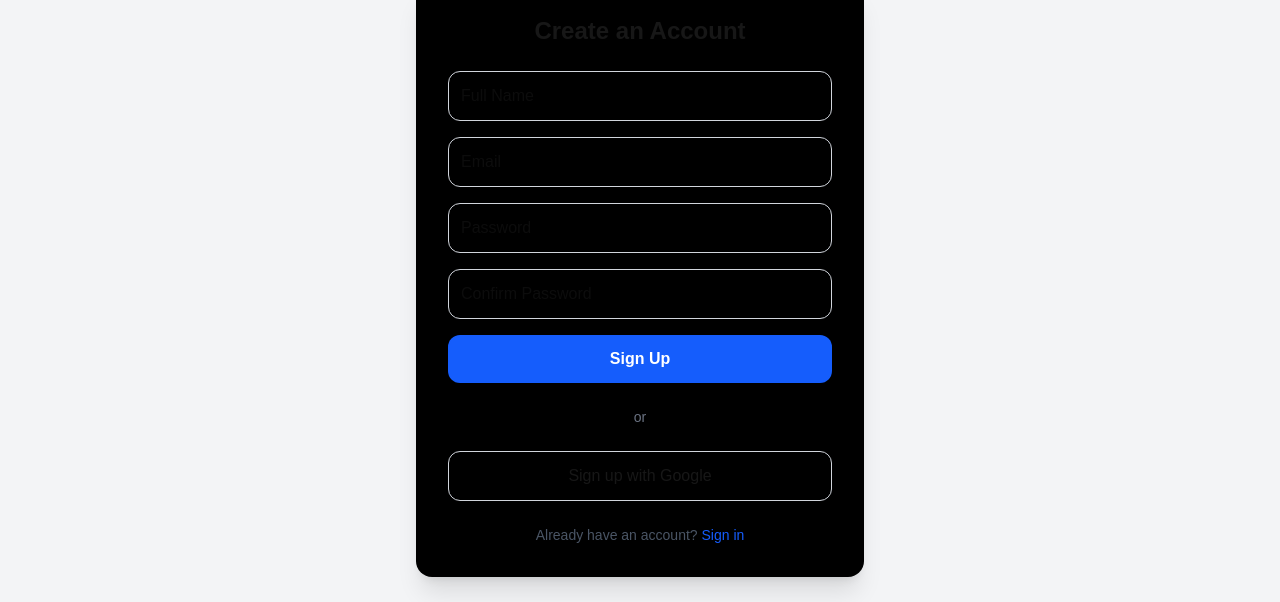
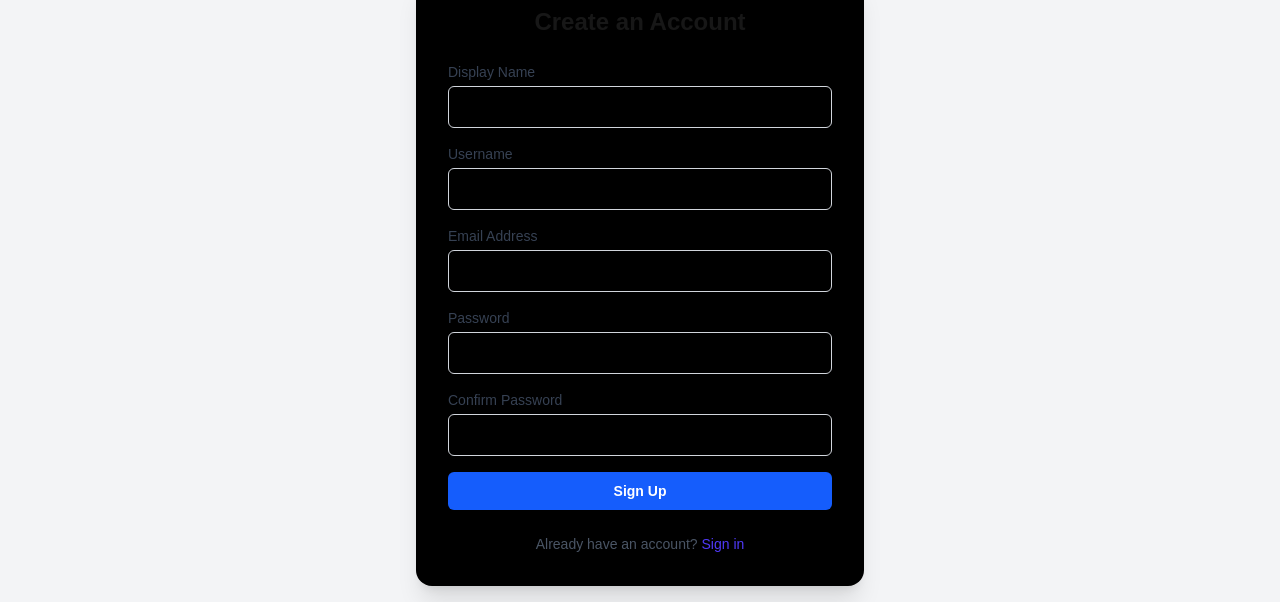
Before and after one commit to sbassong/cf-platform-frontend, a Next.js app: page /signup in a window 1280 px wide. Shown: the part 184-786 px from the top of the page. Built offline with nearby package versions, Linux system fonts and the light colour scheme; no server answers.

Commit message:
updated ui, tests, and some functionality based on decoupling changes

```diff
--- a/src/app/(auth)/signin/page.tsx
+++ b/src/app/(auth)/signin/page.tsx
@@ -1,13 +1,16 @@
 "use client";
 
 import { useState } from "react";
+import { useRouter } from "next/navigation";
 import Link from "next/link";
 import { signIn } from "next-auth/react";
 
 export default function SigninPage() {
+  const router = useRouter();
   const [email, setEmail] = useState("");
   const [password, setPassword] = useState("");
   const [error, setError] = useState("");
+  const [isLoading, setIsLoading] = useState(false);
 
   const handleGoogleLogin = async () => {
     await signIn("google", { callbackUrl: "/bridge" });
@@ -15,6 +18,7 @@ export default function SigninPage() {
 
   const handleCredentialsLogin = async (e: React.FormEvent) => {
     e.preventDefault();
+    setIsLoading(true);
     setError("");
 
     try {
@@ -32,13 +36,15 @@ export default function SigninPage() {
         throw new Error("Invalid email or password");
       }
 
-      window.location.href = '/'; // reloads app so authcontext can update session
+      window.location.href = "/";
     } catch (err: unknown) {
       if (err instanceof Error) {
         setError(err.message);
       } else {
         setError("An unexpected error occurred");
       }
+    } finally {
+      setIsLoading(false);
     }
   };
 
@@ -50,7 +56,7 @@ export default function SigninPage() {
         <div className="space-y-2">
           <button
             onClick={handleGoogleLogin}
-            className="w-full bg-red-500 text-white py-2 rounded"
+            className="w-full bg-red-500 text-white py-2 rounded px-4 hover:bg-red-700"
             data-cy="google-signin-button"
           >
             Sign in with Google
@@ -63,38 +69,66 @@ export default function SigninPage() {
           <div className="border-t w-full" />
         </div>
 
+        <h2 className="text-2xl font-bold text-center text-gray-800 mb-6">
+          Sign In to Your Account
+        </h2>
+
         <form onSubmit={handleCredentialsLogin} className="space-y-4">
           {error && <p className="text-red-500">{error}</p>}
+          <div>
+            <label
+              htmlFor="email"
+              className="block text-sm font-medium text-gray-700"
+            >
+              Email Address
+            </label>
             <input
+              id="email"
               type="email"
-            placeholder="Email"
-            required
               value={email}
               onChange={(e) => setEmail(e.target.value)}
-            className="w-full border px-4 py-2 rounded"
+              required
               data-cy="signin-email"
+              className="mt-1 block w-full px-3 py-2 border border-gray-300 rounded-md shadow-sm focus:outline-none focus:ring-indigo-500 focus:border-indigo-500"
             />
+          </div>
+
+          <div>
+            <label
+              htmlFor="password"
+              className="block text-sm font-medium text-gray-700"
+            >
+              Password
+            </label>
             <input
+              id="password"
               type="password"
-            placeholder="Password"
-            required
               value={password}
               onChange={(e) => setPassword(e.target.value)}
-            className="w-full border px-4 py-2 rounded"
+              required
               data-cy="signin-password"
+              className="mt-1 block w-full px-3 py-2 border border-gray-300 rounded-md shadow-sm focus:outline-none focus:ring-indigo-500 focus:border-indigo-500"
             />
+          </div>
+
+          <div>
             <button
               type="submit"
-            className="w-full bg-blue-600 text-white py-2 rounded"
+              disabled={isLoading}
               data-cy="signin-submit"
+              className="w-full flex justify-center py-2 px-4 border border-transparent rounded-md shadow-sm text-sm font-medium text-white bg-indigo-600 hover:bg-indigo-700 focus:outline-none focus:ring-2 focus:ring-offset-2 focus:ring-indigo-500 disabled:bg-indigo-400"
             >
-            Sign in with Email
+              {isLoading ? "Signing In..." : "Sign In"}
             </button>
+          </div>
         </form>
 
-        <p className="text-center text-sm text-gray-600">
-          Not a member yet?{" "}
-          <Link href="/signup" className="text-blue-600 font-medium">
+        <p className="mt-4 text-center text-sm text-gray-600">
+          Don&apos;t have an account?{" "}
+          <Link
+            href="/signup"
+            className="font-medium text-blue-600 hover:text-blue-500"
+          >
             Sign Up
           </Link>
         </p>
--- a/src/app/(auth)/signup/page.tsx
+++ b/src/app/(auth)/signup/page.tsx
@@ -2,15 +2,15 @@
 
 import { useState } from "react";
 import { useRouter } from "next/navigation";
-import { signIn } from "next-auth/react";
 import Link from "next/link";
 
 export default function SignUpPage() {
   const router = useRouter();
-  const [name, setName] = useState("");
   const [email, setEmail] = useState("");
   const [password, setPassword] = useState("");
   const [confirm, setConfirm] = useState("");
+  const [username, setUsername] = useState('');
+  const [displayName, setDisplayName] = useState('');
   const [isLoading, setIsLoading] = useState(false);
   const [error, setError] = useState<string | null>(null);
 
@@ -23,13 +23,20 @@ export default function SignUpPage() {
       return setError("Passwords must match.");
     }
 
+    const signupData = {
+      email,
+      password,
+      username,
+      displayName,
+    };
+
     try {
       const res = await fetch(
         `${process.env.NEXT_PUBLIC_LOCAL_BACKEND_URL}/auth/signup`,
         {
           method: "POST",
           headers: { "Content-Type": "application/json" },
-          body: JSON.stringify({ name, email, password }),
+          body: JSON.stringify(signupData),
         }
       );
 
@@ -55,74 +62,113 @@ export default function SignUpPage() {
         <form onSubmit={handleSubmit} className="space-y-4">
           {error && <p className="text-red-500 text-md text-center">{error}</p>}
 
+          {/* Display Name Field */}
+          <div>
+            <label
+              htmlFor="displayName"
+              className="block text-sm font-medium text-gray-700"
+            >
+              Display Name
+            </label>
             <input
+              id="displayName"
               type="text"
-            name="name"
-            placeholder="Full Name"
-            value={name}
-            onChange={(e) => setName(e.target.value)}
-            className="w-full border border-gray-300 rounded-xl p-3"
+              value={displayName}
+              onChange={(e) => setDisplayName(e.target.value)}
               required
-            data-cy="signup-name"
+              className="mt-1 block w-full px-3 py-2 border border-gray-300 rounded-md shadow-sm focus:outline-none focus:ring-indigo-500 focus:border-indigo-500"
+              data-cy="signup-display-name"
             />
+          </div>
 
+          {/* Username Field */}
+          <div>
+            <label
+              htmlFor="username"
+              className="block text-sm font-medium text-gray-700"
+            >
+              Username
+            </label>
             <input
+              id="username"
+              type="text"
+              value={username}
+              onChange={(e) => setUsername(e.target.value)}
+              required
+              className="mt-1 block w-full px-3 py-2 border border-gray-300 rounded-md shadow-sm focus:outline-none focus:ring-indigo-500 focus:border-indigo-500"
+              data-cy="signup-username"
+            />
+          </div>
+
+          {/* Email Field */}
+          <div>
+            <label
+              htmlFor="email"
+              className="block text-sm font-medium text-gray-700"
+            >
+              Email Address
+            </label>
+            <input
+              id="email"
               type="email"
-            name="email"
-            placeholder="Email"
               value={email}
               onChange={(e) => setEmail(e.target.value)}
-            className="w-full border border-gray-300 rounded-xl p-3"
               required
+              className="mt-1 block w-full px-3 py-2 border border-gray-300 rounded-md shadow-sm focus:outline-none focus:ring-indigo-500 focus:border-indigo-500"
               data-cy="signup-email"
             />
+          </div>
 
+          {/* Password Field */}
+          <div>
+            <label
+              htmlFor="password"
+              className="block text-sm font-medium text-gray-700"
+            >
+              Password
+            </label>
             <input
+              id="password"
               type="password"
-            name="password"
-            placeholder="Password"
               value={password}
               onChange={(e) => setPassword(e.target.value)}
-            className="w-full border border-gray-300 rounded-xl p-3"
               required
+              className="mt-1 block w-full px-3 py-2 border border-gray-300 rounded-md shadow-sm focus:outline-none focus:ring-indigo-500 focus:border-indigo-500"
               data-cy="signup-password"
             />
+          </div>
 
+          {/* Confirm Password Field */}
+          <div>
+            <label
+              htmlFor="confirm"
+              className="block text-sm font-medium text-gray-700"
+            >
+              Confirm Password
+            </label>
             <input
+              id="confirm"
               type="password"
-            name="confirm"
-            placeholder="Confirm Password"
               value={confirm}
               onChange={(e) => setConfirm(e.target.value)}
-            className="w-full border border-gray-300 rounded-xl p-3"
               required
+              className="mt-1 block w-full px-3 py-2 border border-gray-300 rounded-md shadow-sm focus:outline-none focus:ring-indigo-500 focus:border-indigo-500"
               data-cy="signup-confirm-password"
             />
+          </div>
 
           <button
             type="submit"
-            className="w-full bg-blue-600 text-white rounded-xl p-3 font-semibold hover:bg-blue-700"
+            className="w-full flex justify-center py-2 px-4 border border-transparent rounded-md shadow-sm text-sm font-medium text-white bg-blue-600 focus:outline-none focus:ring-2 focus:ring-offset-2 text-white p-3 font-semibold hover:bg-blue-700 disabled:bg-blue-400"
             data-cy="signup-submit"
           >
-            {isLoading ? "Signing Up..." : "Sign Up"}
+            {isLoading ? "Creating Account..." : "Sign Up"}
           </button>
         </form>
 
-        <div className="text-center text-sm text-gray-500">or</div>
-
-        <div className="flex flex-col gap-3">
-          <button
-            onClick={() => signIn("google")}
-            className="w-full border border-gray-300 rounded-xl p-3 hover:bg-gray-50"
-            data-cy="google-signup-button"
-          >
-            Sign up with Google
-          </button>
-        </div>
-
         <p className="text-center text-sm text-gray-600">
           Already have an account?{" "}
-          <Link href="/signin" className="text-blue-600 font-medium">
+          <Link href="/signin" className="text-indigo-600 hover:text-indigo-500 font-medium">
             Sign in
           </Link>
         </p>
--- a/src/app/components/SignOutButton.tsx
+++ b/src/app/components/SignOutButton.tsx
@@ -1,6 +1,6 @@
 "use client";
 
-import { useAuth } from "../context/AuthContext"; // Your global auth context
+import { useAuth } from "../context/AuthContext";
 
 export default function SignOutButton() {
   const { signOut } = useAuth();
--- a/src/app/context/AuthContext.tsx
+++ b/src/app/context/AuthContext.tsx
@@ -1,14 +1,14 @@
-"use client";
+'use client';
 
-import React, { createContext, useContext, useState, useEffect, ReactNode } from 'react';
+import React, {
+  createContext,
+  useContext,
+  useState,
+  useEffect,
+  ReactNode,
+} from 'react';
 import { useSession, signOut as nextAuthSignOut } from 'next-auth/react';
-
-
-interface User {
-  name: string;
-  email: string;
-  // will add any other fields that are common between your NestJS user and Google user
-}
+import type { User } from '@/types';
 
 interface AuthContextType {
   user: User | null;
@@ -27,15 +27,17 @@ export function AuthProvider({ children }: { children: ReactNode }) {
   useEffect(() => {
     const checkBackendSession = async () => {
       try {
-        const res = await fetch('/api/auth/session');
+        const res = await fetch('/api/auth/session', {
+          credentials: 'include',
+        });
         if (res.ok) {
-          const userData = await res.json();
+          const userData: User = await res.json();
           setUser(userData);
         } else {
           setUser(null);
         }
       } catch (error) {
-        console.error("No active backend session found.");
+        console.error('No active backend session found.');
         setUser(null);
       } finally {
         setIsLoading(false);
@@ -43,31 +45,32 @@ export function AuthProvider({ children }: { children: ReactNode }) {
     };
 
     if (nextAuthStatus === 'authenticated' && nextAuthSession?.user) {
-      // Priority 1: User is logged in with NextAuth
-      setUser({
-        name: nextAuthSession.user.name ?? "User",
-        email: nextAuthSession.user.email ?? "",
-      });
-      setIsLoading(false);
+      // If there's a NextAuth session, we still need to fetch the full
+      // user object from our backend to get the profile information.
+      checkBackendSession();
     } else if (nextAuthStatus !== 'loading') {
-      // Priority 2: NextAuth is done loading and there's no user,
-      // so we check for a session from backend.
+      // If NextAuth is done and there's no session, check for a credentials-based session.
       checkBackendSession();
     }
   }, [nextAuthSession, nextAuthStatus]);
 
   const signOut = async () => {
-    // sign out from the NestJS backend (since custom cookie was set)
+    // Sign out from the NestJS backend
     await fetch(`${process.env.NEXT_PUBLIC_LOCAL_BACKEND_URL}/auth/signout`, {
       method: 'POST',
       credentials: 'include',
     });
-    // and sign out from NextAuth
-    await nextAuthSignOut({ redirect: true, callbackUrl: '/signin' });
+
+    // Sign out from NextAuth.js if it was a Google session
+    if (nextAuthSession) {
+      await nextAuthSignOut({ redirect: true, callbackUrl: '/signin' });
+    }
+
     setUser(null);
+    window.location.href = '/signin';
   };
 
-  const value = { user: user, isLoading, signOut };
+  const value = { user, isLoading, signOut };
 
   return <AuthContext.Provider value={value}>{children}</AuthContext.Provider>;
 }
--- /dev/null
+++ b/src/types/index.ts
@@ -0,0 +1,33 @@
+/**
+ * Represents the public-facing profile data of a user.
+ * This aligns with the Profile schema in the NestJS backend.
+ */
+export interface Profile {
+  _id: string;
+  username: string;
+  displayName: string;
+  avatarUrl?: string;
+  bio?: string;
+  location?: string;
+  interests?: string[];
+  userId: string; // Ref back to the User document
+  createdAt: string;
+  updatedAt: string;
+}
+
+/**
+ * Represents the authenticated user's core data.
+ * This aligns with the User schema in the NestJS backend and is primarily
+ * for authentication and session management. Social data is in the Profile.
+ */
+export interface User {
+  _id: string;
+  email: string;
+  role: "user" | "moderator" | "admin";
+  provider: "google" | "credentials";
+  emailVerified: boolean;
+  isActive: boolean;
+  profile: Profile; // user's profile is a nested object.
+  createdAt: string;
+  updatedAt: string;
+}
```
Also changed, not shown: src/app/api/auth/session/route.ts (added, +50 -0 lines), src/app/api/auth/session/route.tsx (deleted, +0 -43 lines), src/app/components/NavBar.tsx (+8 -6 lines), src/app/protected/page.tsx (+55 -27 lines), 2 other files (tests, documents, lock files or other folders). Lines whose indentation alone changed are shown as unchanged.
